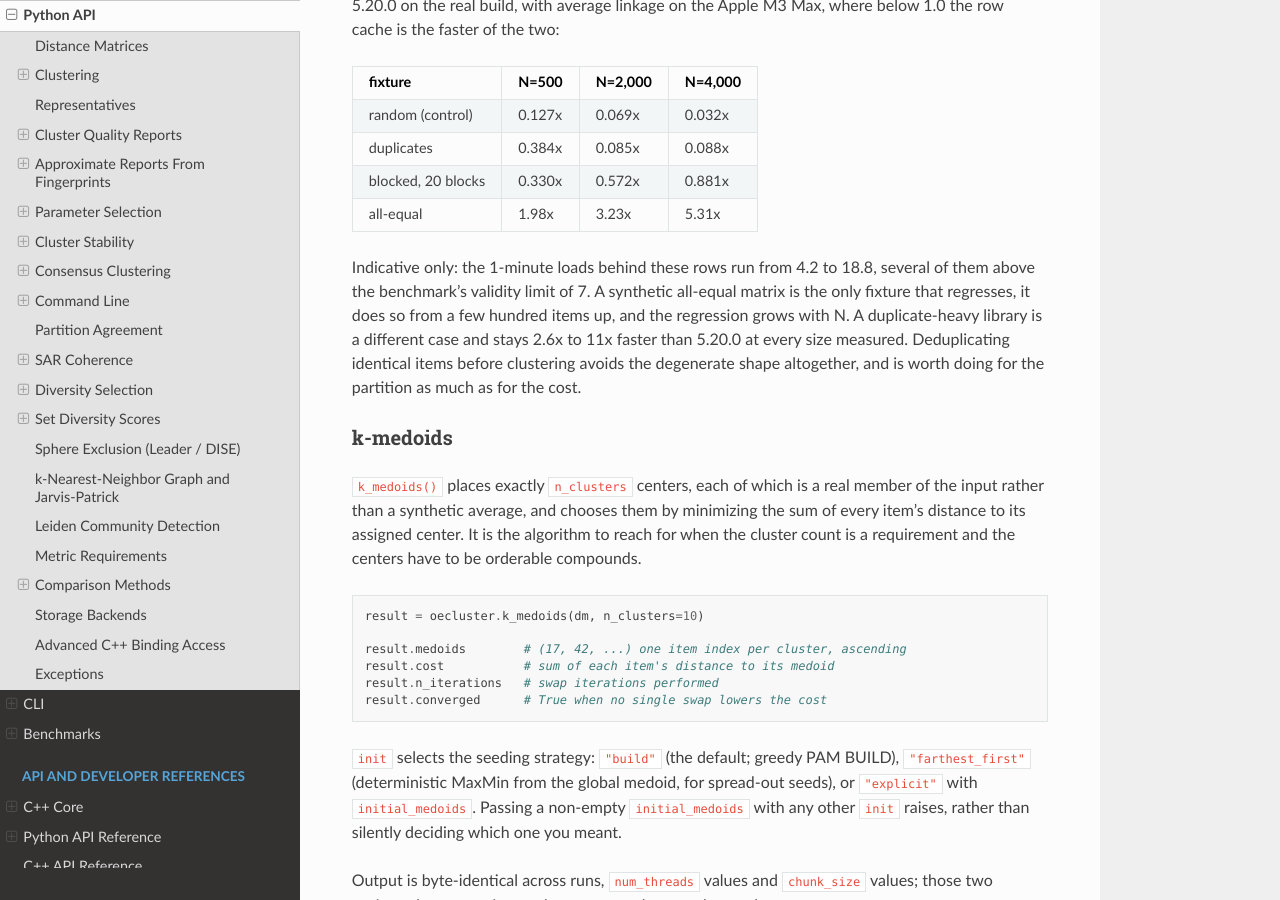
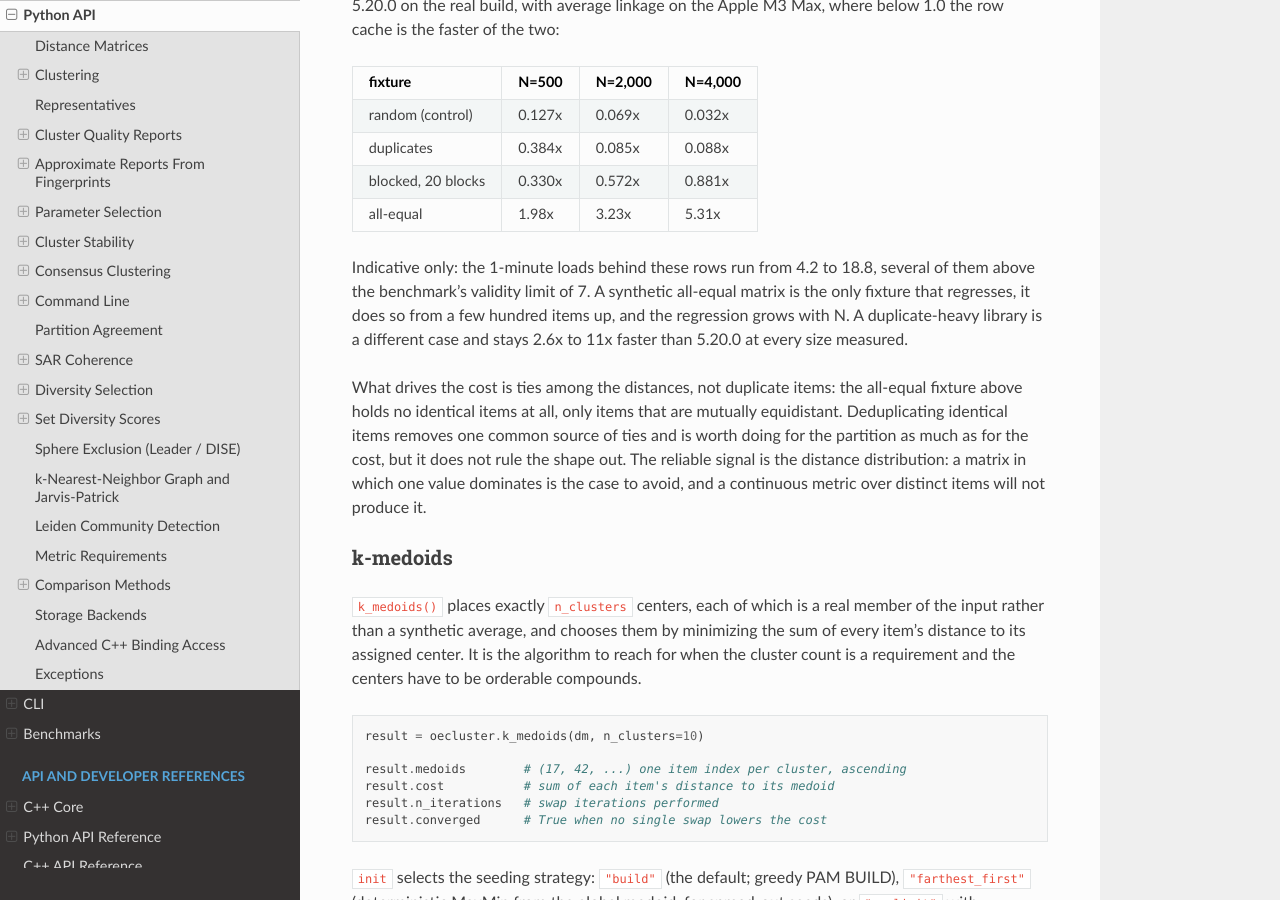
Before and after one commit to scott-arne/oecluster, a Sphinx documentation site: the page built from docs/python-api.md, in a window 1280 px wide and 900 px high, scrolled down 8022 px. Built offline with Sphinx 7.4.7 and the Read the Docs theme 3.1.0, drawn with Linux system fonts in a browser that asks for light colours; pages that are not in the unit, such as notebooks, are missing from menus; the version number is read from the project's files by our own code; some of the changed text lies outside the part shown.

Commit message:
fix: guard the row cache against a NaN-emptied row, and correct two published claims
A rescan that accepts no candidate leaves the row's cached partner at
NO_SLOT, because the row comparison rejects a NaN, and a derived NaN is
reachable from finite input: one average-linkage update of +DBL_MAX against
-DBL_MAX is inf + (-inf). The next step then used that sentinel as an index
into the slot-to-node table. Such input is outside the bit-identity contract
and 3000 randomised mixed-sign matrices under the address and undefined
sanitisers did not reach it, but the read is unguarded, so guard it. The
differential counts are unchanged at 1512, 17280 and 1512.

Two documentation claims were false. num_threads=0 does not cap at eight: it
caps the step loop at eight and gives every core to the passes that read the
input matrix. And deduplicating identical items does not avoid the cubic
case -- the all-equal fixture that demonstrates that case holds no identical
items, only mutually equidistant ones, so what drives the cost is ties among
the distances.

```diff
--- a/docs/python-api.md
+++ b/docs/python-api.md
@@ -323,8 +323,9 @@
 **Memory, measured in C++ alone.** A standalone harness built from this
 branch calls both paths from one binary, under one compiler and one
 allocator, on a Red Hat Enterprise Linux 8.10 server (128 cores, 1.5 TB) at
-`num_threads=16`, which is not what a default call resolves to: `0` gives at
-most 8 threads, and a larger explicit value like this one is honored. Peak RSS
+`num_threads=16`, which is not what a default call resolves to: `0` gives the
+merge loop at most 8 threads. A larger explicit value like this one is
+honored. Peak RSS
 does not depend on machine load, so these figures stand regardless of what
 else was running; for the record the 1-minute load was 19.4 to 24.8 against
 128 cores. Each cell is the process peak RSS and its multiple of the input
@@ -403,9 +404,15 @@
 all-equal matrix is the only fixture that regresses, it does so from a few
 hundred items up, and the regression grows with N. A duplicate-heavy
 library is a different case and stays 2.6x to 11x faster than 5.20.0 at
-every size measured. Deduplicating identical items before clustering avoids
-the degenerate shape altogether, and is worth doing for the partition as
-much as for the cost.
+every size measured.
+
+What drives the cost is ties among the distances, not duplicate items: the
+all-equal fixture above holds no identical items at all, only items that are
+mutually equidistant. Deduplicating identical items removes one common source
+of ties and is worth doing for the partition as much as for the cost, but it
+does not rule the shape out. The reliable signal is the distance
+distribution: a matrix in which one value dominates is the case to avoid, and
+a continuous metric over distinct items will not produce it.
 
 ### k-medoids
 
```
Also changed, not shown: CHANGELOG.md (+5 -1 lines), 3 other files.
